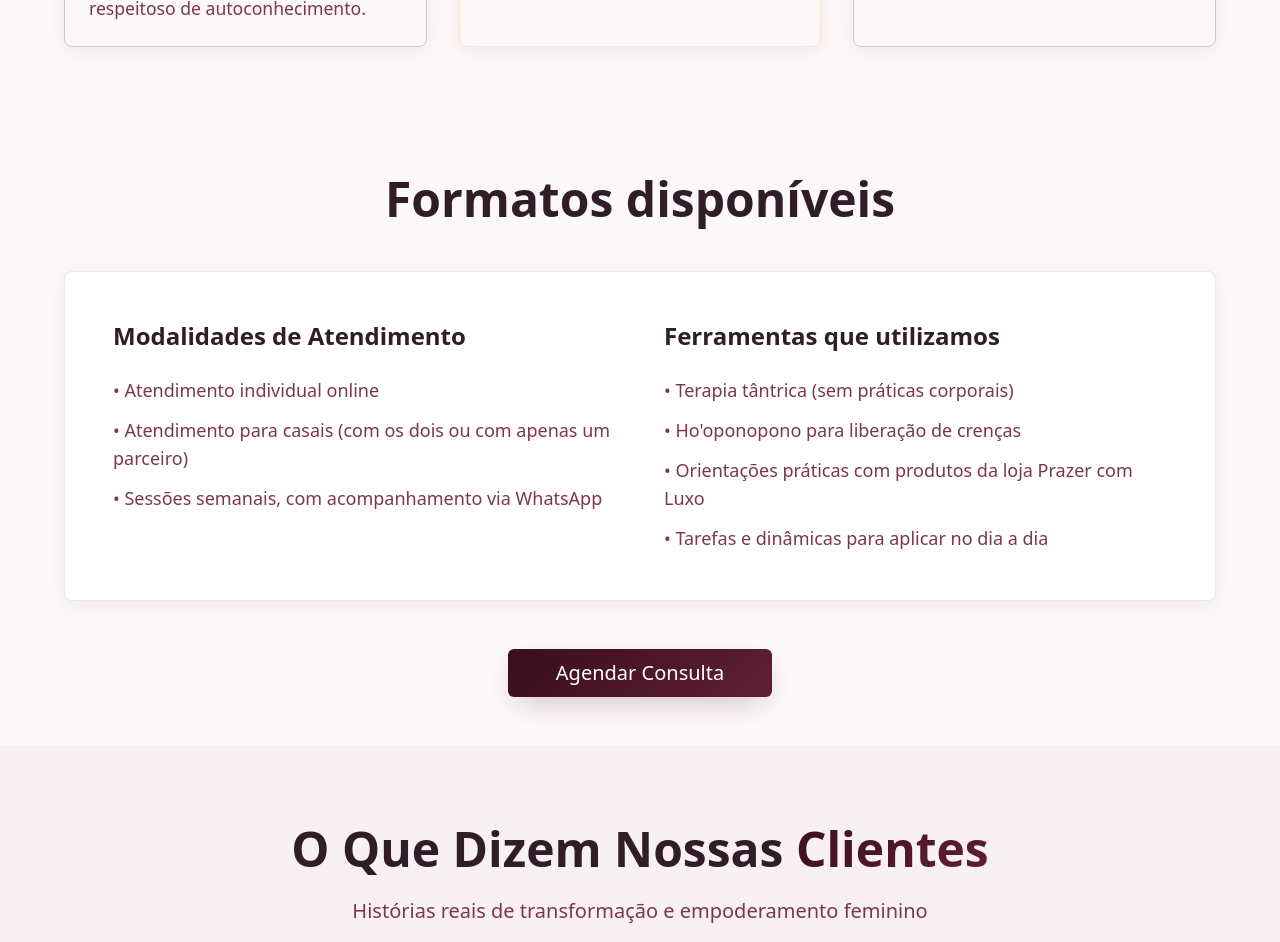
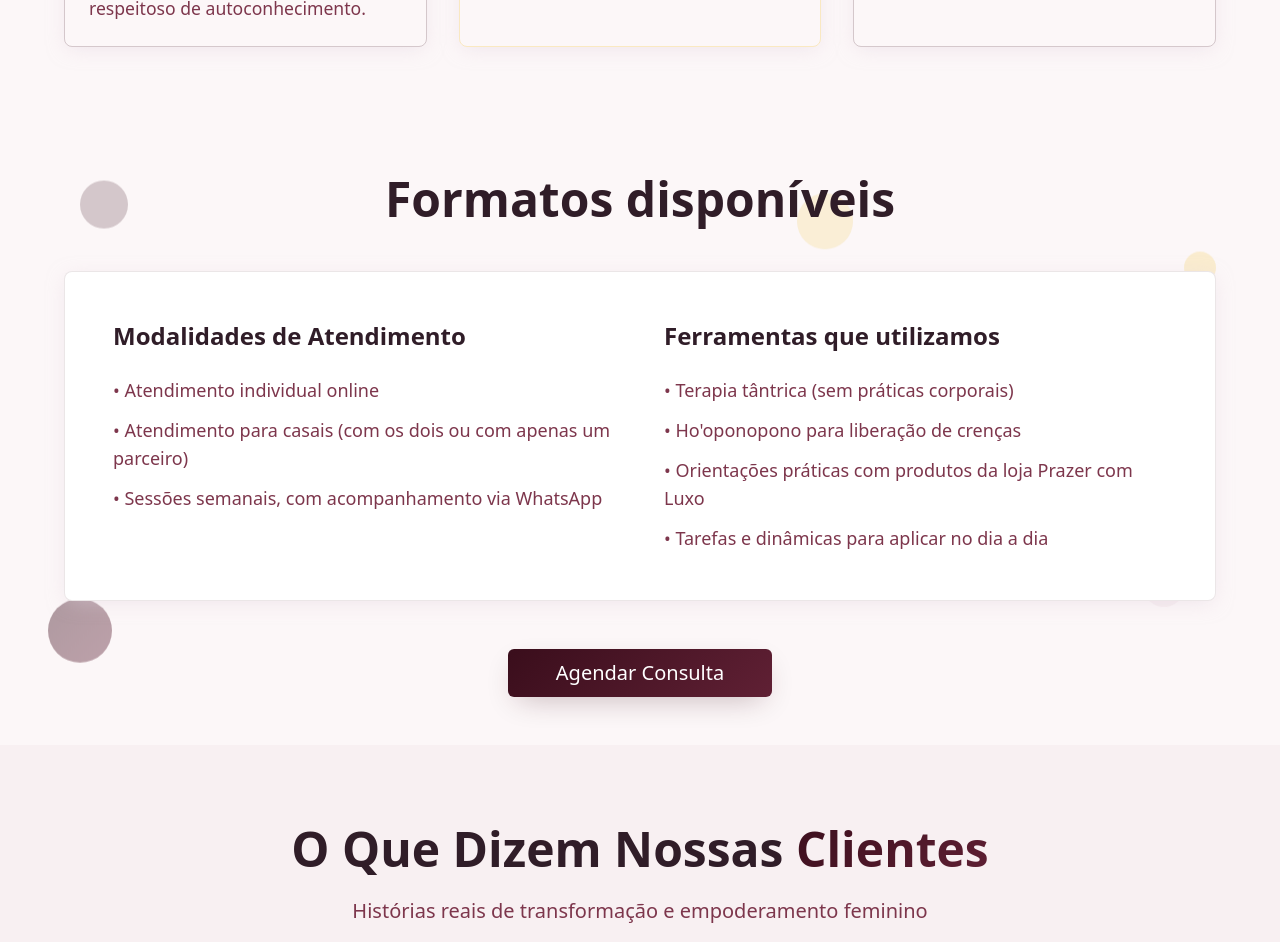
Before and after one commit to vowdigital/prazer-em-venda, a React (Vite) app: page / in a window 1280 px wide. Shown: the part 3220-4162 px from the top of the page. Built offline with nearby package versions, Linux system fonts and the light colour scheme.

Commit message:
Adicionar animação de círculo
Adicionado círculos com animação suave de pulo na seção "Formatos disponíveis".

```diff
--- a/src/components/TwoColumnSection.tsx
+++ b/src/components/TwoColumnSection.tsx
@@ -3,8 +3,18 @@ import { Button } from "@/components/ui/button";
 
 const TwoColumnSection = () => {
   return (
-    <section className="py-12 px-6 bg-background">
-      <div className="max-w-6xl mx-auto">
+    <section className="py-12 px-6 bg-background relative overflow-hidden">
+      {/* Animated Circles */}
+      <div className="absolute inset-0 pointer-events-none">
+        <div className="w-12 h-12 bg-primary/20 rounded-full absolute top-16 left-20 animate-bounce" style={{animationDelay: '0s', animationDuration: '3s'}}></div>
+        <div className="w-8 h-8 bg-accent/30 rounded-full absolute top-32 right-16 animate-bounce" style={{animationDelay: '1s', animationDuration: '4s'}}></div>
+        <div className="w-16 h-16 bg-gradient-primary rounded-full absolute bottom-20 left-12 animate-bounce opacity-40" style={{animationDelay: '1.5s', animationDuration: '3.5s'}}></div>
+        <div className="w-10 h-10 bg-secondary/40 rounded-full absolute bottom-32 right-24 animate-bounce" style={{animationDelay: '2s', animationDuration: '4.5s'}}></div>
+        <div className="w-6 h-6 bg-primary rounded-full absolute top-48 left-1/3 animate-bounce opacity-60" style={{animationDelay: '0.5s', animationDuration: '5s'}}></div>
+        <div className="w-14 h-14 bg-accent/25 rounded-full absolute top-20 right-1/3 animate-bounce" style={{animationDelay: '2.5s', animationDuration: '3.8s'}}></div>
+      </div>
+
+      <div className="max-w-6xl mx-auto relative z-10">
         {/* Centered Title */}
         <div className="text-center mb-12">
           <h2 className="text-4xl md:text-5xl font-bold text-foreground">
```
